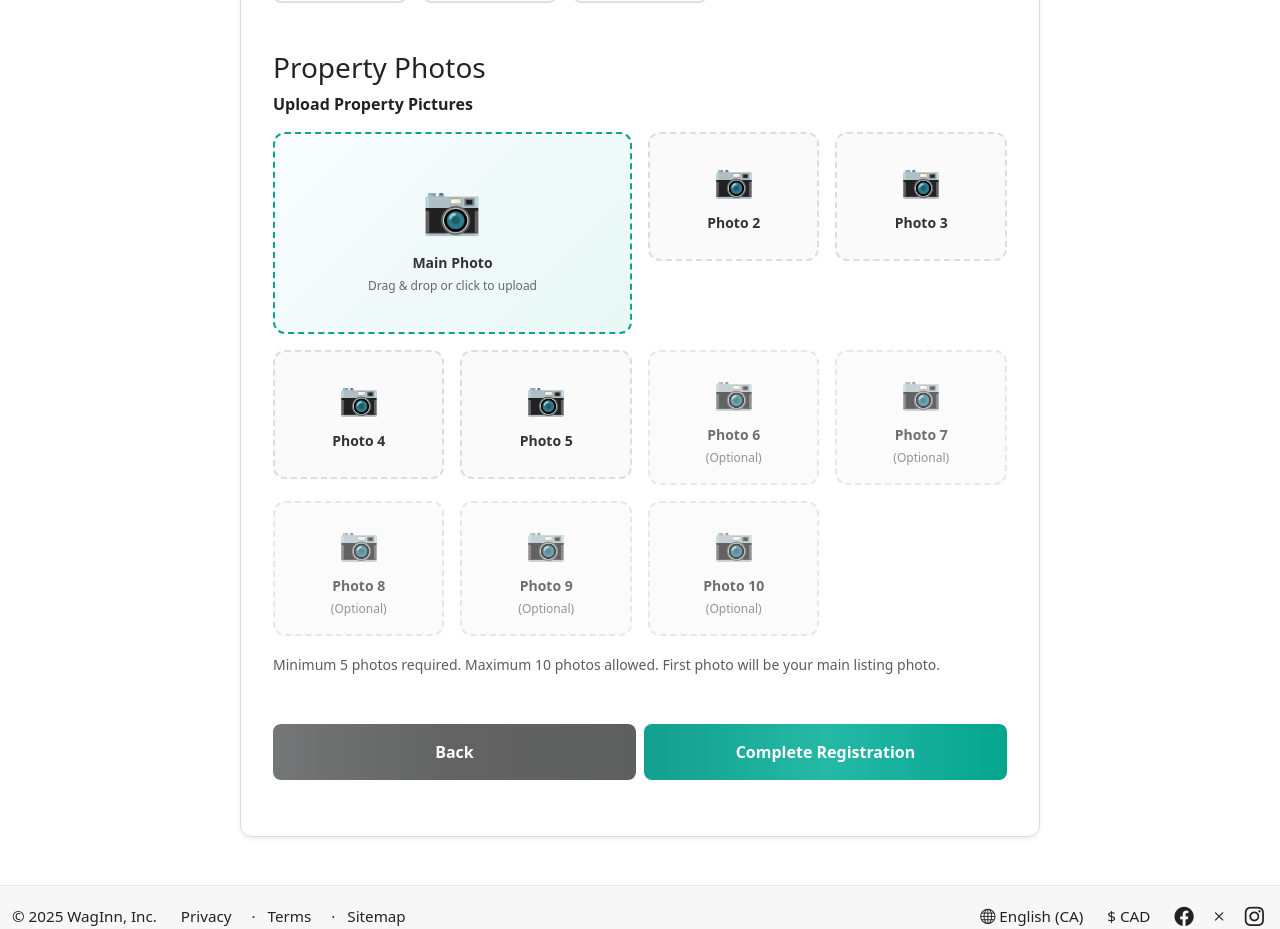
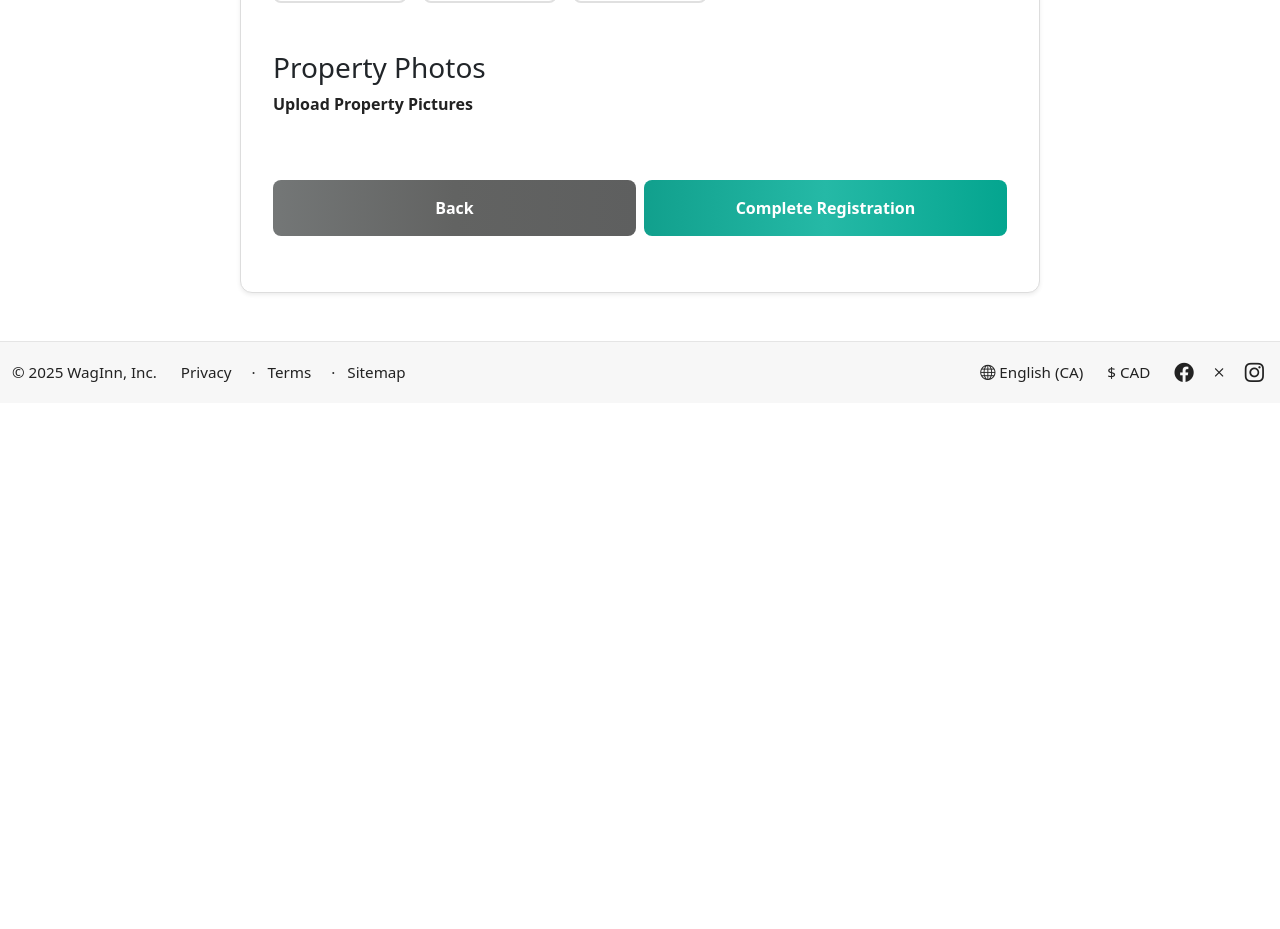
Before and after one commit to deepali-kadway/WagInn-Capstone-Project, an Angular app in the folder WagInn-Project/: page /propertyDetails in a window 1280 px wide. Shown: the part 1760-2689 px from the top of the page. After the commit the page ends 2163 px from the top, so only its background shows below. Built offline with nearby package versions, Linux system fonts and the light colour scheme.

Commit message:
removed add photos section

```diff
--- a/WagInn-Project/src/app/components/hostRegistration/host-registration-property-details/host-registration-property-details.css
+++ b/WagInn-Project/src/app/components/hostRegistration/host-registration-property-details/host-registration-property-details.css
@@ -187,84 +187,6 @@
   text-align: center;
 }
 
-/* Photo Upload Section */
-.photo-upload-container {
-  margin-bottom: 1rem;
-}
-
-.photo-upload-grid {
-  display: grid;
-  grid-template-columns: repeat(auto-fit, minmax(140px, 1fr));
-  gap: 1rem;
-  margin-bottom: 1rem;
-}
-
-.photo-upload-card {
-  aspect-ratio: 4/3;
-  border: 2px dashed #ddd;
-  border-radius: 12px;
-  display: flex;
-  align-items: center;
-  justify-content: center;
-  cursor: pointer;
-  transition: all 0.3s ease;
-  background: #fafafa;
-  position: relative;
-}
-
-.photo-upload-card.main-photo {
-  grid-column: span 2;
-  aspect-ratio: 16/9;
-  border-color: #11a08d;
-  background: linear-gradient(135deg, #f8fdfc 0%, #e8f8f5 100%);
-}
-
-.photo-upload-card:hover {
-  border-color: #11a08d;
-  background-color: #f8fdfc;
-  transform: translateY(-2px);
-  box-shadow: 0 4px 12px rgba(17, 160, 141, 0.15);
-}
-
-.photo-upload-card.optional {
-  opacity: 0.7;
-}
-
-.photo-upload-card.optional:hover {
-  opacity: 1;
-}
-
-.upload-content {
-  display: flex;
-  flex-direction: column;
-  align-items: center;
-  text-align: center;
-  padding: 1rem;
-}
-
-.upload-icon {
-  font-size: 2rem;
-  margin-bottom: 0.5rem;
-  color: #666;
-}
-
-.main-photo .upload-icon {
-  font-size: 3rem;
-  color: #11a08d;
-}
-
-.upload-text {
-  font-size: 0.875rem;
-  font-weight: 600;
-  color: #333;
-  margin-bottom: 0.25rem;
-}
-
-.upload-subtext {
-  font-size: 0.75rem;
-  color: #666;
-}
-
 /* Responsive Design for Property Details */
 @media (max-width: 768px) {
   .property-type-cards,
--- a/WagInn-Project/src/app/components/hostRegistration/host-registration-property-details/host-registration-property-details.html
+++ b/WagInn-Project/src/app/components/hostRegistration/host-registration-property-details/host-registration-property-details.html
@@ -559,82 +559,6 @@
                 <label class="form-label section-label"
                   >Upload Property Pictures</label
                 >
-                <div class="photo-upload-container">
-                  <div class="photo-upload-grid">
-                    <div class="photo-upload-card main-photo">
-                      <div class="upload-content">
-                        <div class="upload-icon">📷</div>
-                        <span class="upload-text">Main Photo</span>
-                        <span class="upload-subtext"
-                          >Drag & drop or click to upload</span
-                        >
-                      </div>
-                    </div>
-                    <div class="photo-upload-card">
-                      <div class="upload-content">
-                        <div class="upload-icon">📷</div>
-                        <span class="upload-text">Photo 2</span>
-                      </div>
-                    </div>
-                    <div class="photo-upload-card">
-                      <div class="upload-content">
-                        <div class="upload-icon">📷</div>
-                        <span class="upload-text">Photo 3</span>
-                      </div>
-                    </div>
-                    <div class="photo-upload-card">
-                      <div class="upload-content">
-                        <div class="upload-icon">📷</div>
-                        <span class="upload-text">Photo 4</span>
-                      </div>
-                    </div>
-                    <div class="photo-upload-card">
-                      <div class="upload-content">
-                        <div class="upload-icon">📷</div>
-                        <span class="upload-text">Photo 5</span>
-                      </div>
-                    </div>
-                    <div class="photo-upload-card optional">
-                      <div class="upload-content">
-                        <div class="upload-icon">📷</div>
-                        <span class="upload-text">Photo 6</span>
-                        <span class="upload-subtext">(Optional)</span>
-                      </div>
-                    </div>
-                    <div class="photo-upload-card optional">
-                      <div class="upload-content">
-                        <div class="upload-icon">📷</div>
-                        <span class="upload-text">Photo 7</span>
-                        <span class="upload-subtext">(Optional)</span>
-                      </div>
-                    </div>
-                    <div class="photo-upload-card optional">
-                      <div class="upload-content">
-                        <div class="upload-icon">📷</div>
-                        <span class="upload-text">Photo 8</span>
-                        <span class="upload-subtext">(Optional)</span>
-                      </div>
-                    </div>
-                    <div class="photo-upload-card optional">
-                      <div class="upload-content">
-                        <div class="upload-icon">📷</div>
-                        <span class="upload-text">Photo 9</span>
-                        <span class="upload-subtext">(Optional)</span>
-                      </div>
-                    </div>
-                    <div class="photo-upload-card optional">
-                      <div class="upload-content">
-                        <div class="upload-icon">📷</div>
-                        <span class="upload-text">Photo 10</span>
-                        <span class="upload-subtext">(Optional)</span>
-                      </div>
-                    </div>
-                  </div>
-                  <small class="form-text text-muted">
-                    Minimum 5 photos required. Maximum 10 photos allowed. First
-                    photo will be your main listing photo.
-                  </small>
-                </div>
               </div>
             </div>
 
```
